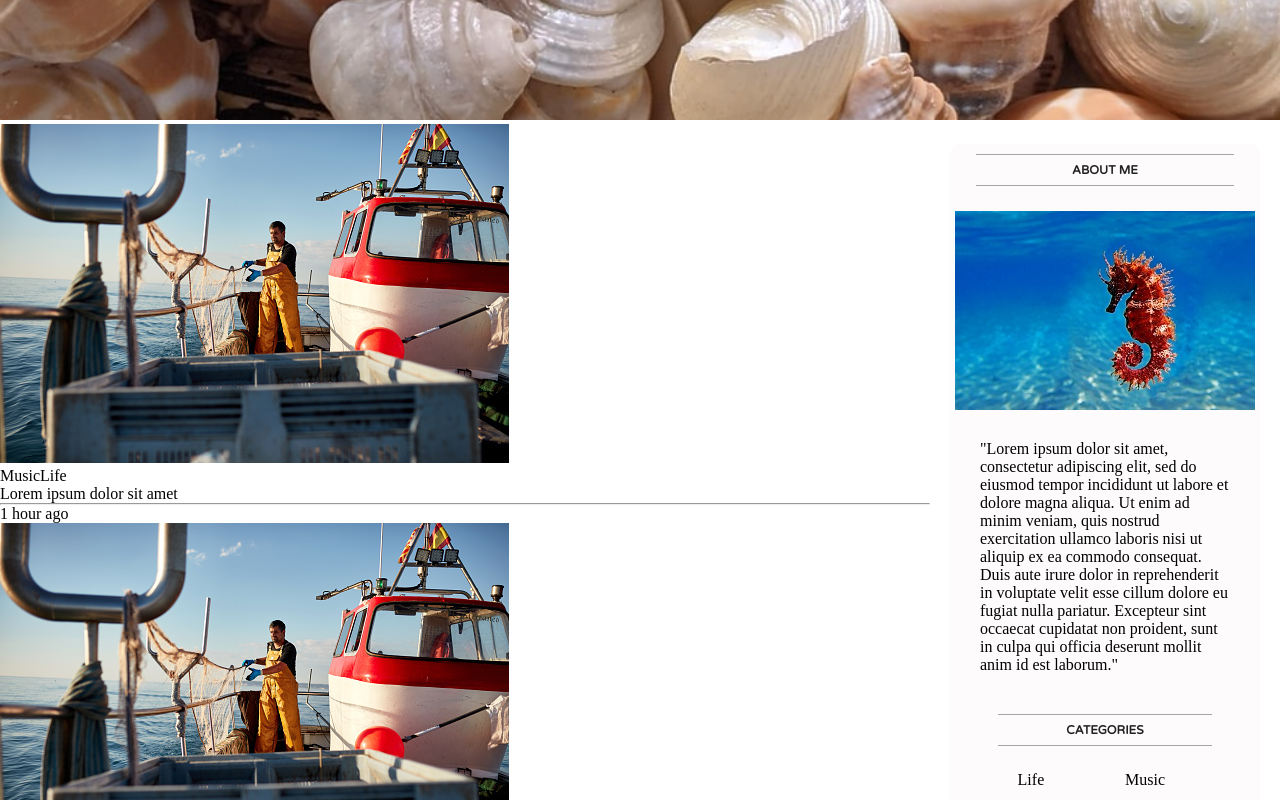
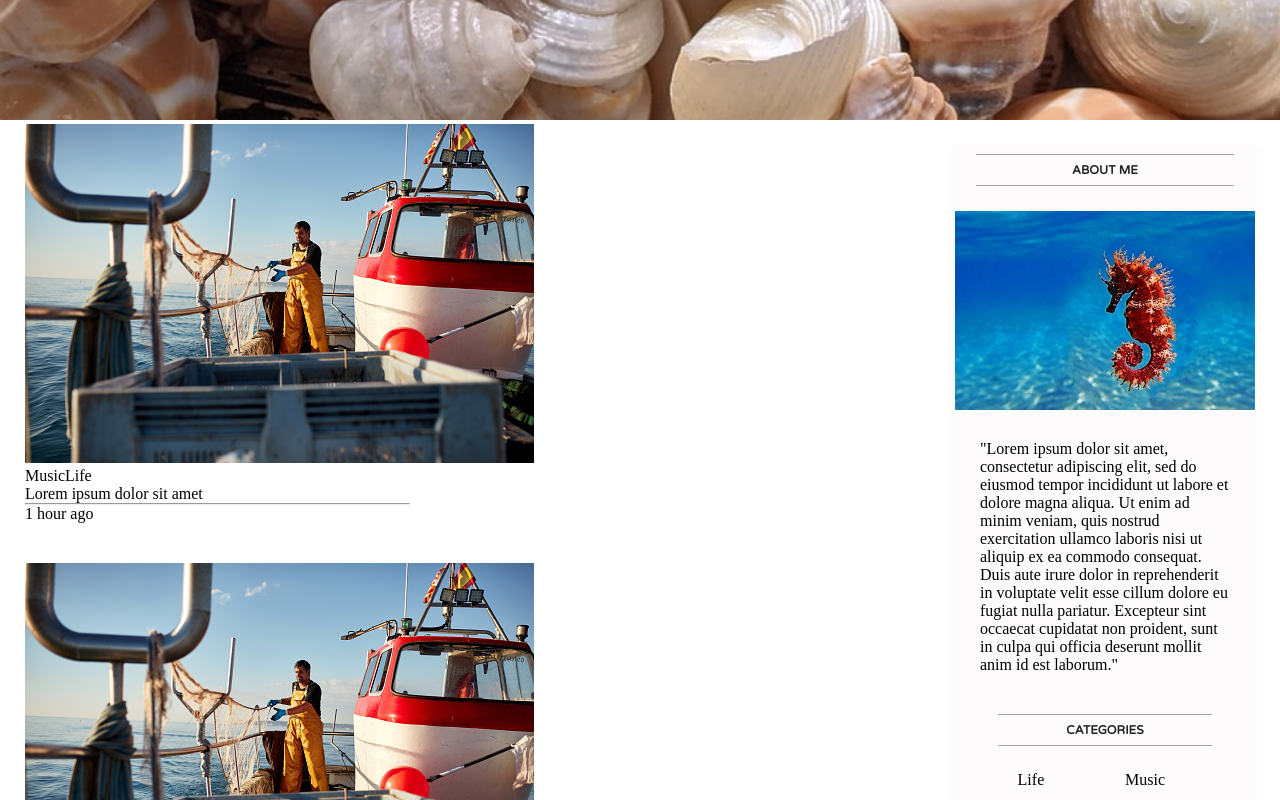
Before and after one commit to EvMad/react-frontend-sandbox, a React (Create React App) app: page / in a window 1280 px wide. Shown: the part 520-1320 px from the top of the page. Built offline with nearby package versions, Linux system fonts and the light colour scheme.

Commit message:
.post {}

```diff
--- a/src/post/post.css
+++ b/src/post/post.css
@@ -0,0 +1,4 @@
+.post {
+    width: 385px;
+    margin: 0px 25px 40px 25px;
+}
```
